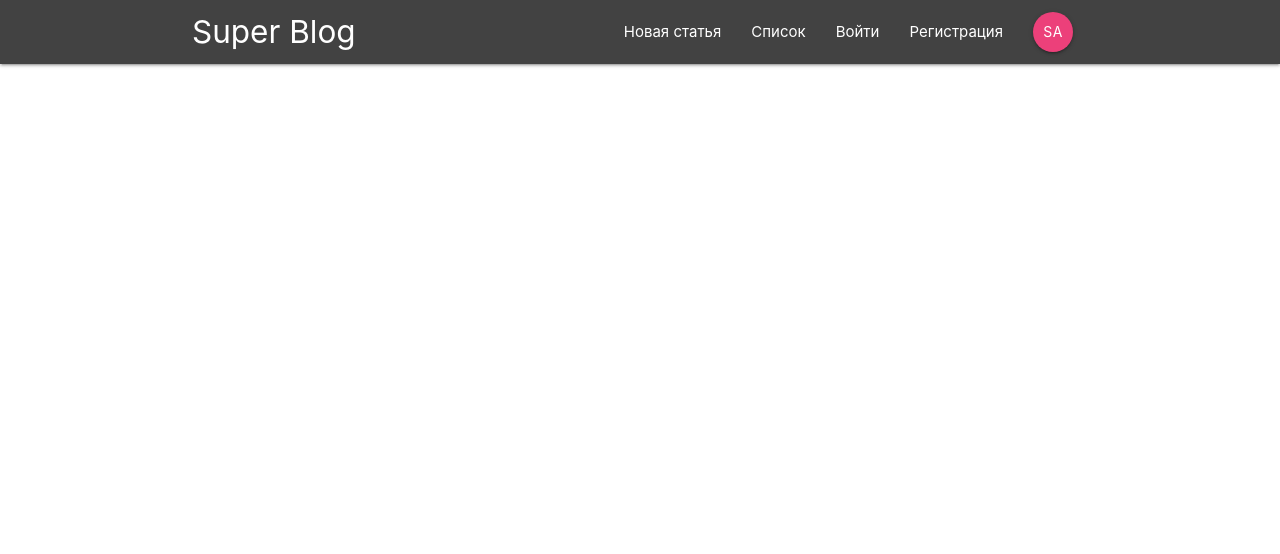
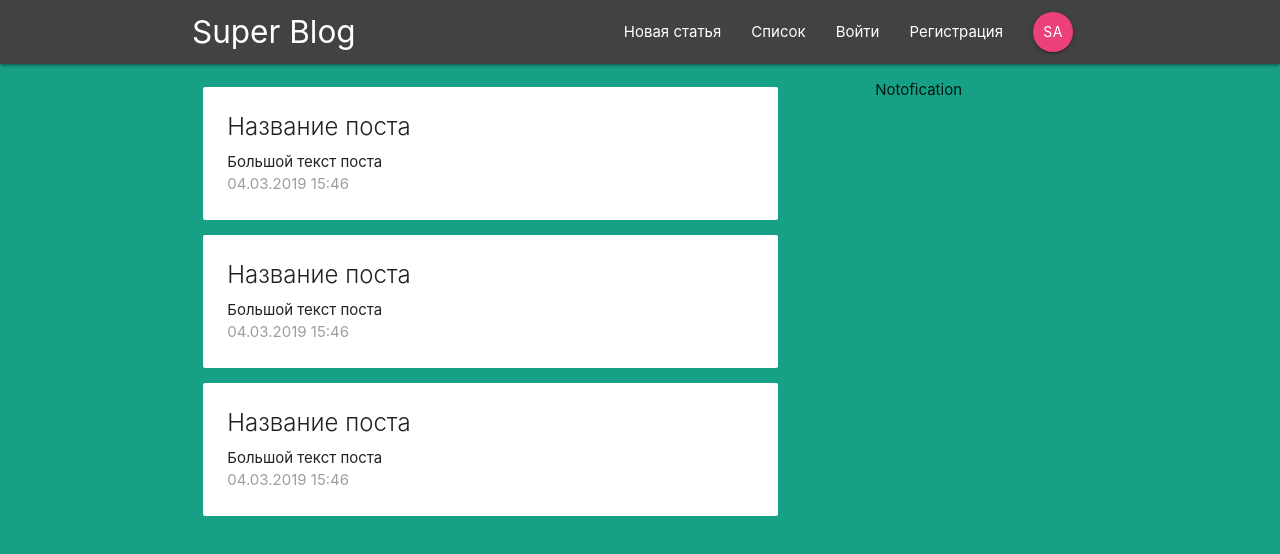
Before and after one commit to webstartsev/react-redux-firebase-blog, a React (Create React App) app: page / in a window 1280 px wide. Shown: the top 554 px of the page. Built offline with nearby package versions, Linux system fonts and the light colour scheme.

Commit message:
add Dashboard

```diff
--- a/src/App.js
+++ b/src/App.js
@@ -1,10 +1,16 @@
 import React from 'react';
 import NavBar from './components/layout/Navbar';
+import Dashboard from './components/dashboard/Dashboard';
+import { Switch, Route, Redirect } from 'react-router-dom';
 
 function App() {
   return (
     <div className="App">
       <NavBar />
+      <Switch>
+        <Route exact path="/" component={Dashboard} />
+        <Redirect to="/" />
+      </Switch>
     </div>
   );
 }
--- a/src/components/blogs/BlogList.js
+++ b/src/components/blogs/BlogList.js
@@ -0,0 +1,33 @@
+import React from 'react';
+
+const BlogList = () => {
+  return (
+    <div className="project-list section">
+      <div className="card z-depth-0 project-summary">
+        <div className="card-content gret-text text-darken-3">
+          <span className="card-title">Название поста</span>
+          <p>Большой текст поста</p>
+          <p className="grey-text">04.03.2019 15:46</p>
+        </div>
+      </div>
+
+      <div className="card z-depth-0 project-summary">
+        <div className="card-content gret-text text-darken-3">
+          <span className="card-title">Название поста</span>
+          <p>Большой текст поста</p>
+          <p className="grey-text">04.03.2019 15:46</p>
+        </div>
+      </div>
+
+      <div className="card z-depth-0 project-summary">
+        <div className="card-content gret-text text-darken-3">
+          <span className="card-title">Название поста</span>
+          <p>Большой текст поста</p>
+          <p className="grey-text">04.03.2019 15:46</p>
+        </div>
+      </div>
+    </div>
+  );
+};
+
+export default BlogList;
--- a/src/components/dashboard/Dashboard.js
+++ b/src/components/dashboard/Dashboard.js
@@ -0,0 +1,22 @@
+import React, { Component } from 'react';
+import Notifications from './Notifications';
+import BlogList from '../blogs/BlogList';
+
+class Dashboard extends Component {
+  render() {
+    return (
+      <div className="dashboard container">
+        <div className="row">
+          <div className="col s12 m8">
+            <BlogList />
+          </div>
+          <div className="col s12 m3 offset-m1">
+            <Notifications />
+          </div>
+        </div>
+      </div>
+    );
+  }
+}
+
+export default Dashboard;
--- a/src/components/dashboard/Notifications.js
+++ b/src/components/dashboard/Notifications.js
@@ -0,0 +1,11 @@
+import React from 'react';
+
+const Notifications = () => {
+  return (
+    <div>
+      <p>Notofication</p>
+    </div>
+  );
+};
+
+export default Notifications;
--- /dev/null
+++ b/src/index.css
@@ -0,0 +1,7 @@
+html {
+  min-height: 100vh;
+}
+body {
+  min-height: 100vh;
+  background: #16a085;
+}
--- a/src/index.js
+++ b/src/index.js
@@ -1,6 +1,7 @@
 import React from 'react';
 import ReactDOM from 'react-dom';
 import App from './App';
+import './index.css';
 import * as serviceWorker from './serviceWorker';
 import { BrowserRouter } from 'react-router-dom';
 
```
